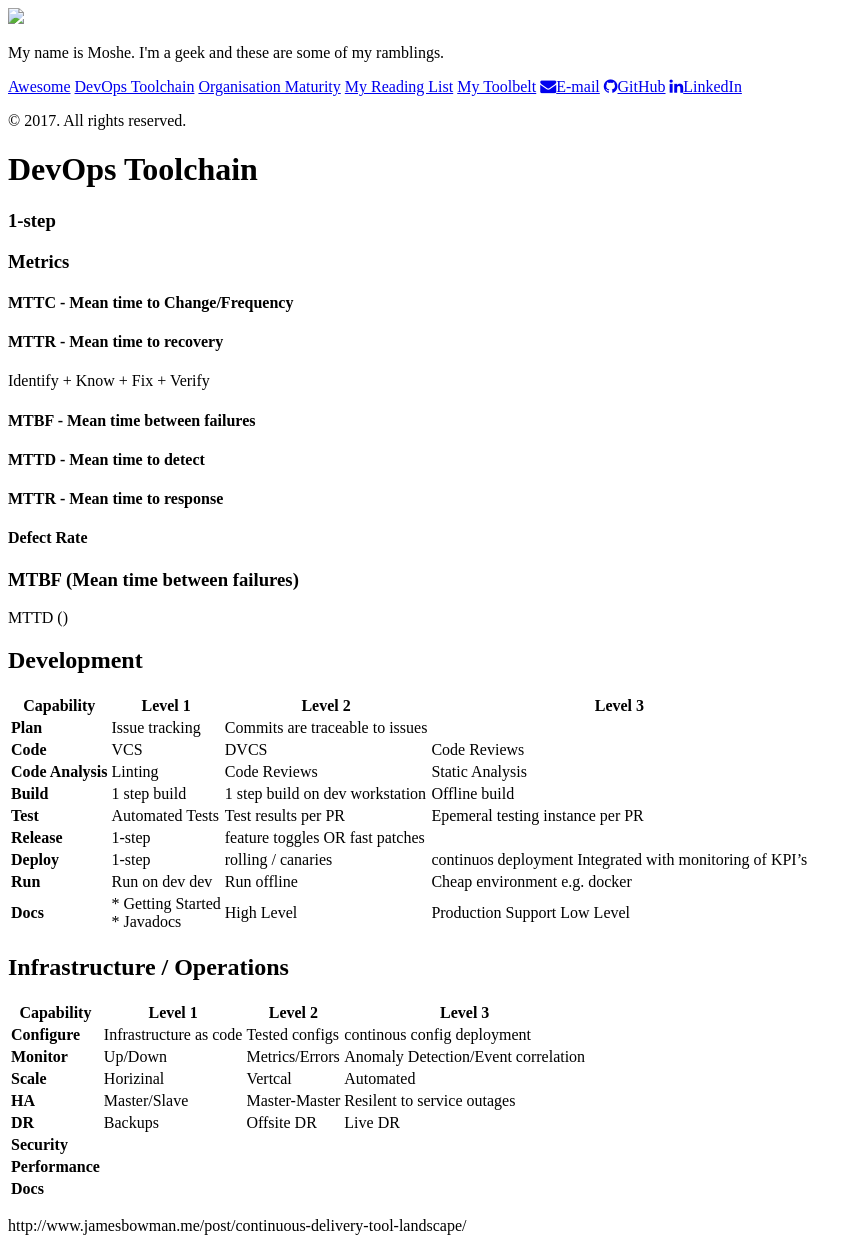
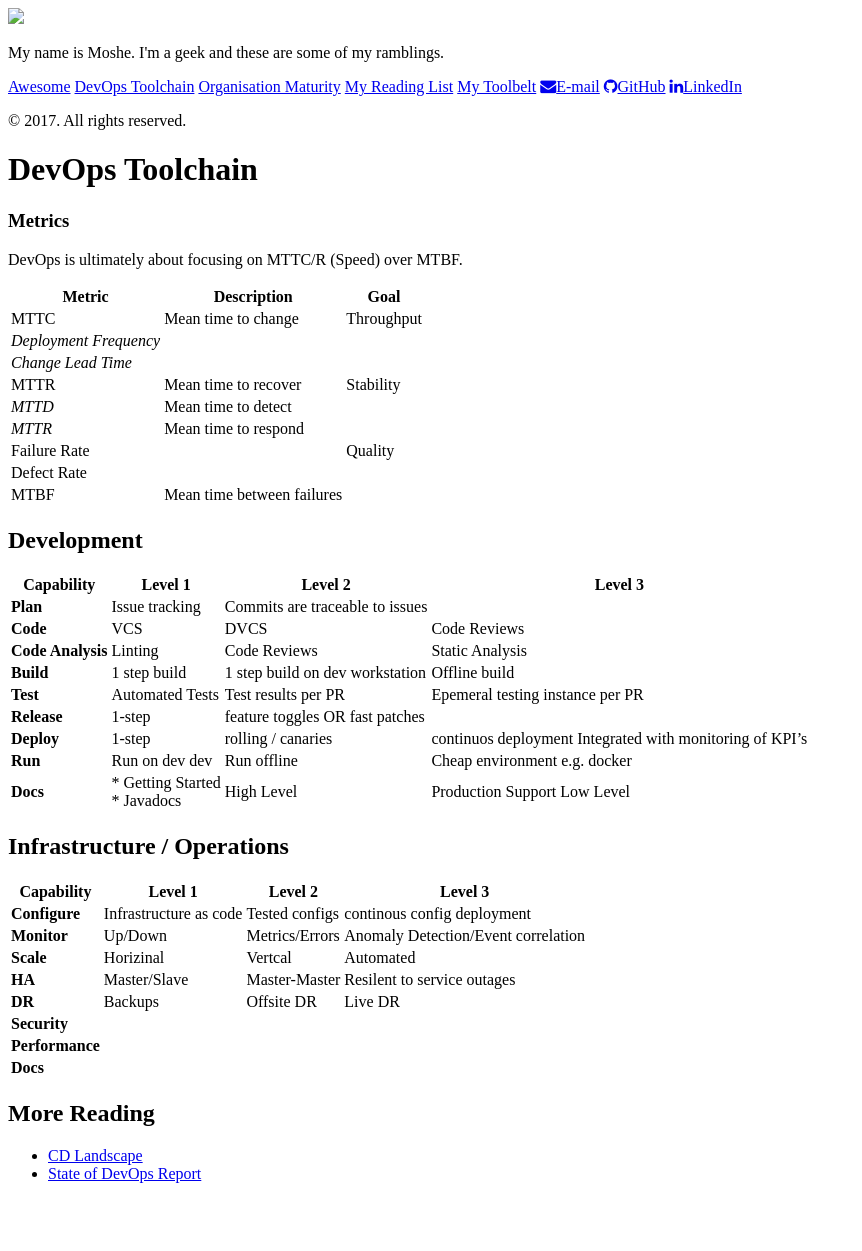
Before and after one commit to Moshe-Immerman/Moshe-Immerman, a Jekyll site: the page built from devops-toolchain.md, in a window 1280 px wide. Shown: the whole page, without its empty margins (0-862 px from the left). Built offline with Jekyll 4.4.1, drawn with Linux system fonts in a browser that asks for light colours; our own code applies the rules of GitHub Pages for plain Markdown files; after the commit the page ends 1199 px from its top, so only the background shows below that.

Commit message:
Update devops-toolchain.md

```diff
--- a/devops-toolchain.md
+++ b/devops-toolchain.md
@@ -1,37 +1,20 @@
 # DevOps Toolchain
-
-### 1-step
-
-
 
 ### Metrics
 
-#### MTTC - Mean time to Change/Frequency
+DevOps is ultimately about focusing on MTTC/R (Speed) over MTBF.
 
-#### MTTR - Mean time to recovery
-
-Identify + Know + Fix + Verify
-
-#### MTBF - Mean time between failures
-
-#### MTTD - Mean time to detect
-
-#### MTTR - Mean time to response
-
-#### Defect Rate
-
-
-
-
-
-
-
-
-
-### MTBF (Mean time between failures)
-
-MTTD ()
-
+| Metric                 | Description                | Goal       |
+| ---------------------- | -------------------------- | ---------- |
+| MTTC                   | Mean time to change        | Throughput |
+| *Deployment Frequency* |                            |            |
+| *Change Lead Time*     |                            |            |
+| MTTR                   | Mean time to recover       | Stability  |
+| *MTTD*                 | Mean time to detect        |            |
+| *MTTR*                 | Mean time to respond       |            |
+| Failure Rate           |                            | Quality    |
+| Defect Rate            |                            |            |
+| MTBF                   | Mean time between failures |            |
 
 
 ## Development
@@ -63,4 +46,6 @@ MTTD ()
 
 
 
-http://www.jamesbowman.me/post/continuous-delivery-tool-landscape/
+## More Reading
+* [CD Landscape](http://www.jamesbowman.me/post/continuous-delivery-tool-landscape/)
+* [State of DevOps Report](https://puppet.com/system/files/2017-06/2017-state-of-devops-report_3.pdf)
```
